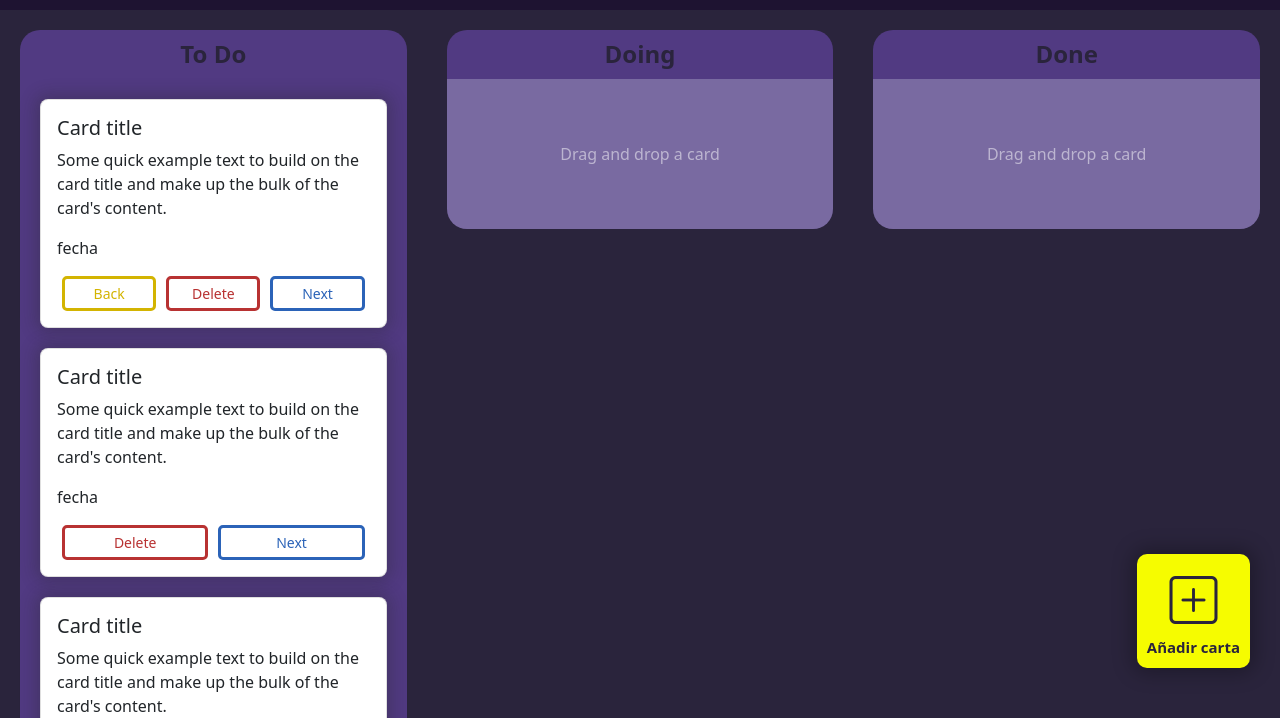
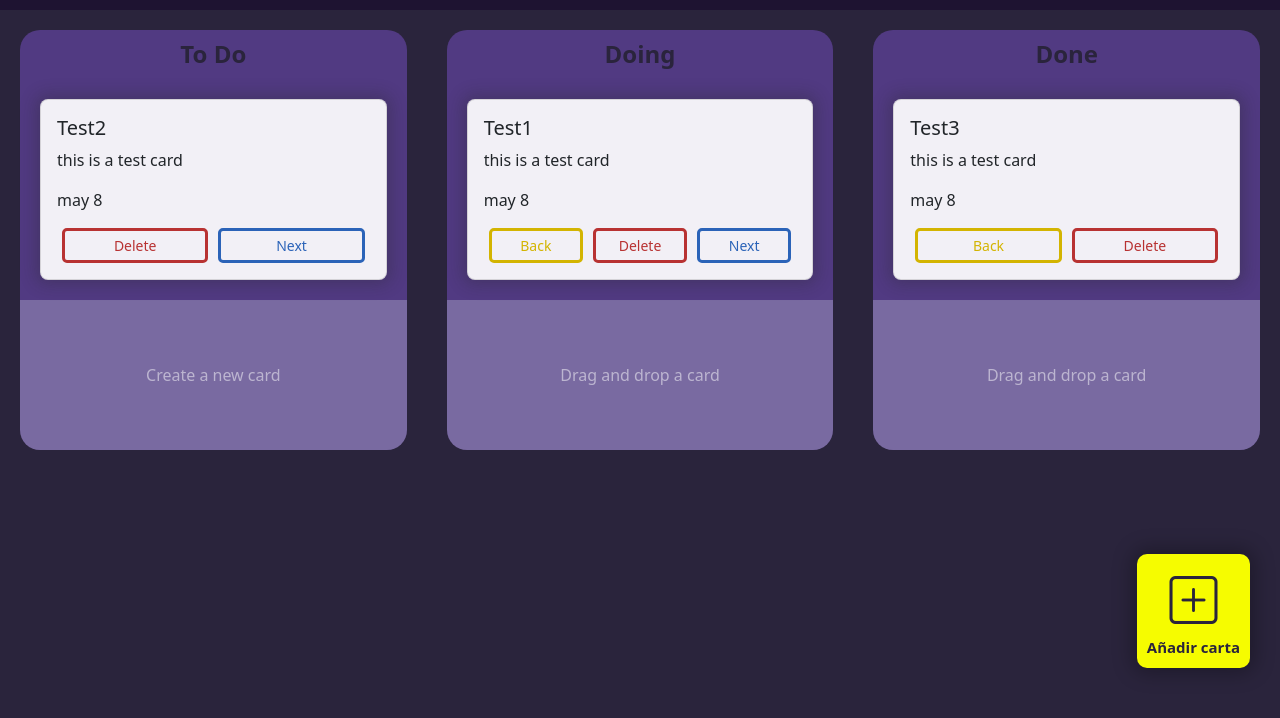
Before and after one commit to JuanDavidBallesteros/BoxBoard-Front, a plain HTML site: page index.html in a window 1280 px wide. Shown: the part 82-800 px from the top of the page. Drawn offline with nearby package versions, Linux system fonts and the light colour scheme.

Commit message:
modal display list of cards and add cards

```diff
--- a/css/footer.css
+++ b/css/footer.css
@@ -1,5 +1,6 @@
+
 footer{
-    position:relative;
+    position: absolute;
     bottom: 0px;
     left: 0px;
     width: 100%;
--- a/css/mainStyle.css
+++ b/css/mainStyle.css
@@ -32,7 +32,7 @@ body {
   width: 100%;
 }
 
-#add{
+#add {
   background-color: #f6fc00;
   position: fixed;
   right: 30px;
@@ -46,11 +46,11 @@ body {
   box-shadow: 0px 0px 20px 5px rgba(0, 0, 0, 0.282);
 }
 
-#add i{
-    font-size:3rem;
+#add i {
+  font-size: 3rem;
 }
 
-#add:hover{
+#add:hover {
   background-color: #ffd900;
   position: fixed;
   right: 30px;
@@ -65,20 +65,21 @@ body {
   cursor: pointer;
 }
 
-.card{
+.card {
   margin: 20px 20px;
   box-shadow: 0px 0px 15px 5px rgba(38, 38, 38, 0.282);
   border-radius: 8px;
+  background-color: rgba(255, 255, 255, 0.926);
 }
 
-.buttons-card{
+.buttons-card {
   display: flex;
   flex-direction: row;
   width: 100%;
   border-radius: 5px;
   justify-content: center;
 }
-.buttons-card button{
+.buttons-card button {
   width: 100%;
   border-radius: inherit;
   justify-content: center;
@@ -86,36 +87,39 @@ body {
   background-color: none;
 }
 
-.goBack{
+.goBack {
   border: 3px solid #d3b401;
   color: #d3b401;
 }
 
-.delete{
+.delete {
   border: 3px solid #b83232;
   color: #b83232;
-
 }
 
-.gonext{
+.goNext {
   border: 3px solid #2b63b8;
   color: #2b63b8;
 }
 
-.goBack:hover{
+.goBack:hover {
   border: 4px solid #bfa202;
   color: #bfa202;
   font-weight: 700;
 }
 
-  .delete:hover{
+.delete:hover {
   border: 4px solid #992a2a;
   color: #992a2a;
   font-weight: 700;
 }
 
-  .gonext:hover{
+.goNext:hover {
   border: 4px solid #265499;
   color: #265499;
   font-weight: 700;
 }
+
+.cards-container {
+  width: 100%;
+}
--- a/index.html
+++ b/index.html
@@ -24,17 +24,17 @@
               <form>
                 <div class="mb-3">
                   <label for="recipient-name" class="col-form-label">Title:</label>
-                  <input type="text" class="form-control" id="recipient-name">
+                  <input type="text" class="form-control" id="recipient-title">
                 </div>
                 <div class="mb-3">
                   <label for="message-text" class="col-form-label">Description:</label>
-                  <textarea class="form-control" id="message-text"></textarea>
+                  <textarea class="form-control" id="description-text"></textarea>
                 </div>
               </form>
             </div>
             <div class="modal-footer">
               <button type="button" class="btn btn-secondary" data-bs-dismiss="modal">Close</button>
-              <button type="button" id="addCardBtn" class="btn ">Add</button>
+              <button type="button" id="addCardBtn" data-bs-dismiss="modal" class="btn ">Add</button>
             </div>
           </div>
         </div>
@@ -60,43 +60,8 @@
               <div class="col listCol" >
                 <h2>To Do</h2>
 
-                <div id="toDoCol">
-                    <div class="card">
-                        <div class="card-body">
-                          <h5 class="card-title">Card title</h5>
-                          <p class="card-text">Some quick example text to build on the card title and make up the bulk of the card's content.</p>
-                          <p class="card-date">fecha</p>
-                          <div class="buttons-card">
-                              <button type="button" class="btn goBack btn-sm">Back</button>
-                              <button type="button" class="btn delete btn-sm">Delete</button>
-                              <button type="button" class="btn gonext btn-sm">Next</button>
-                          </div>
-                        </div>
-                    </div>
+                <div class="cards-container" id="toDoCol">
 
-                    <div class="card">
-                        <div class="card-body">
-                          <h5 class="card-title">Card title</h5>
-                          <p class="card-text">Some quick example text to build on the card title and make up the bulk of the card's content.</p>
-                          <p class="card-date">fecha</p>
-                          <div class="buttons-card">
-                            <button type="button" class="btn delete btn-sm">Delete</button>
-                            <button type="button" class="btn gonext btn-sm">Next</button>
-                        </div>
-                        </div>
-                    </div>
-
-                    <div class="card">
-                        <div class="card-body">
-                          <h5 class="card-title">Card title</h5>
-                          <p class="card-text">Some quick example text to build on the card title and make up the bulk of the card's content.</p>
-                          <p class="card-date">fecha</p>
-                          <div class="buttons-card">
-                            <button type="button" class="btn delete btn-sm">Delete</button>
-                            <button type="button" class="btn goBack btn-sm">Back</button>
-                        </div>
-                        </div>
-                    </div>
                 </div>
                 <div class="space"> Create a new card</div>
               </div>
@@ -104,7 +69,7 @@
               <div class="col listCol">
                 <h2>Doing</h2>
 
-                <div id="doingCol">
+                <div class="cards-container" id="doingCol">
 
                 </div>
                 <div class="space"> Drag and drop a card</div>
@@ -113,7 +78,7 @@
               <div class="col listCol">
                 <h2>Done</h2>
 
-                <div id="doneCol">
+                <div class="cards-container" id="doneCol">
 
                 </div>
                 <div class="space"> Drag and drop a card</div>
@@ -129,11 +94,12 @@
 
     </main>
 
-    <footer>
+    <!-- <footer>
         <div class="container-fluid">by Juan David Ballesteros</div>
-    </footer>
+    </footer> -->
 
 </body>
 </html>
 <script src="https://cdn.jsdelivr.net/npm/bootstrap@5.1.3/dist/js/bootstrap.bundle.min.js" integrity="sha384-ka7Sk0Gln4gmtz2MlQnikT1wXgYsOg+OMhuP+IlRH9sENBO0LRn5q+8nbTov4+1p" crossorigin="anonymous"></script>
+<script src="js/CardView.js"></script>
 <script src="js/index.js"></script>
--- /dev/null
+++ b/js/CardView.js
@@ -0,0 +1,107 @@
+class CardView {
+
+    //State
+    constructor(card) {
+        this.card = card;
+        Object.seal(this);
+    }
+
+
+    //Metodos
+    render = (container) => {
+        let div = document.createElement("div");
+        div.classList.add("card");
+
+        let html = `
+                <div class="card-body">
+                          <h5 class="card-title">${this.card.title}</h5>
+                          <p class="card-text">${this.card.description}</p>
+                          <p class="card-date">${this.card.date}</p>
+
+        `
+
+        if (this.card.status === "todo") {
+            html += `
+            <div class="buttons-card">
+                              <button type="button" class="btn delete btn-sm" id="delete${this.card.id}">Delete</button>
+                              <button type="button" class="btn goNext btn-sm" id="next${this.card.id}">Next</button>
+                          </div>
+                        </div>
+            `
+        } else if (this.card.status === "doing") {
+            html += `
+            <div class="buttons-card">
+                              <button type="button" class="btn goBack btn-sm" id="back${this.card.id}">Back</button>
+                              <button type="button" class="btn delete btn-sm" id="delete${this.card.id}">Delete</button>
+                              <button type="button" class="btn goNext btn-sm" id="next${this.card.id}">Next</button>
+                          </div>
+                        </div>
+            `
+        } else if (this.card.status === "done") {
+            html += `
+            <div class="buttons-card">
+                              <button type="button" class="btn goBack btn-sm" id="back${this.card.id}">Back</button>
+                              <button type="button" class="btn delete btn-sm" id="delete${this.card.id}">Delete</button>
+                          </div>
+                        </div>
+            `
+        } else {
+            html += "</div>"
+        }
+
+        div.innerHTML = html;
+        container.appendChild(div);
+
+        if (this.card.status === "todo") {
+            let btnDelete = document.getElementById("delete" + this.card.id);
+            this.deleteAction(btnDelete);
+
+            let btnNext = document.getElementById("next" + this.card.id);
+            this.nextAction(btnNext);
+
+        } else if (this.card.status === "doing") {
+
+            let btnDelete = document.getElementById("delete" + this.card.id)
+            this.deleteAction(btnDelete);
+
+            let btnBack = document.getElementById("back" + this.card.id)
+            this.backAction(btnBack);
+
+            let btnNext = document.getElementById("next" + this.card.id)
+            this.nextAction(btnNext);
+
+        } else if (this.card.status === "done") {
+
+            let btnBack = document.getElementById("back" + this.card.id)
+            this.backAction(btnBack);
+
+            let btnDelete = document.getElementById("delete" + this.card.id)
+            this.deleteAction(btnDelete);
+
+        } else {
+            html += "</div>"
+        }
+    }
+
+    deleteAction = (btn) =>{
+        btn.addEventListener('click', (e) => {
+            e.preventDefault();
+            alert("Desea eliminar a " + this.card.title)
+        });
+    }
+
+    nextAction = (btn) => {
+        btn.addEventListener('click', (e) => {
+            e.preventDefault();
+            alert("Desea avanzar a " + this.card.title)
+        })
+    }
+
+    backAction = (btn) => {
+        btn.addEventListener('click', (e) => {
+            e.preventDefault();
+            alert("Desea mover atras " + this.card.title)
+        })
+    }
+
+}
--- a/js/index.js
+++ b/js/index.js
@@ -0,0 +1,76 @@
+const addCardBtn = document.getElementById("addCardBtn");
+const toDoCol = document.getElementById("toDoCol");
+const doingCol = document.getElementById("doingCol");
+const doneCol = document.getElementById("doneCol");
+
+const recipientTitle = document.getElementById("recipient-title");
+const descriptionText = document.getElementById("description-text");
+
+
+let cards = [
+    {
+        id: "423413fdg",
+        title: "Test1",
+        description: "this is a test card",
+        date: "may 8",
+        status: "doing"
+
+    },
+    {
+        id: "3242",
+        title: "Test2",
+        description: "this is a test card",
+        date: "may 8",
+        status: "todo"
+
+    },
+    {
+        id: "3243432dfb",
+        title: "Test3",
+        description: "this is a test card",
+        date: "may 8",
+        status: "done"
+
+    }
+]
+
+const load = () => {
+    toDoCol.innerHTML = "";
+    doingCol.innerHTML = "";
+    doneCol.innerHTML = "";
+
+    cards.forEach(card => {
+        let cardView = new CardView(card);
+        if(card.status == "todo"){
+            cardView.render(toDoCol);
+        } else if (card.status == "doing"){
+            cardView.render(doingCol);
+        } else if (card.status == "done"){
+            cardView.render(doneCol);
+        }
+
+    });
+}
+
+load()
+
+addCard = () => {
+    let card = {
+        id: uuidv4(),
+        title: recipientTitle.value,
+        description: descriptionText.value,
+        date: "may 6",
+        status: "todo"
+    }
+
+    cards.push(card)
+    load();
+}
+
+function uuidv4() {
+    return ([1e7]+-1e3+-4e3+-8e3+-1e11).replace(/[018]/g, c =>
+      (c ^ crypto.getRandomValues(new Uint8Array(1))[0] & 15 >> c / 4).toString(16)
+    );
+  }
+
+  addCardBtn.addEventListener('click', addCard)
```
Lines whose indentation alone changed are shown as unchanged.
